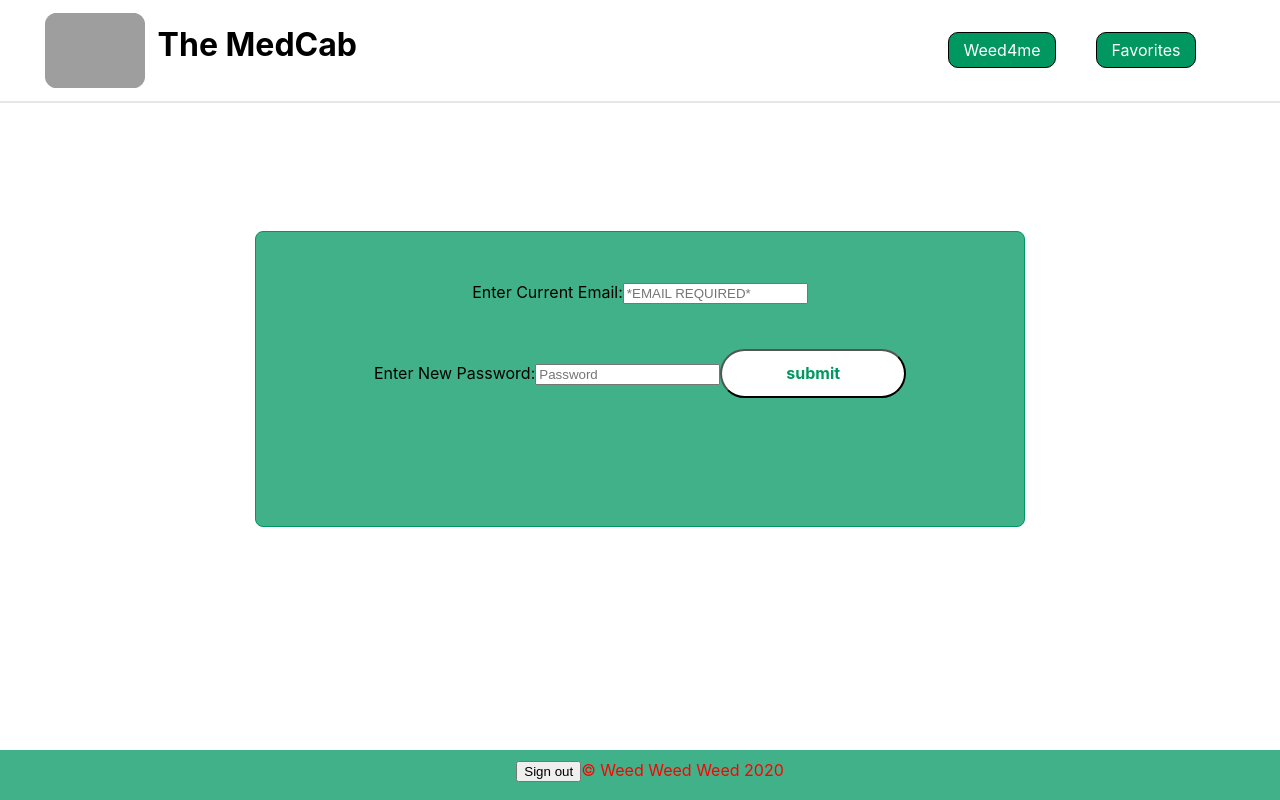
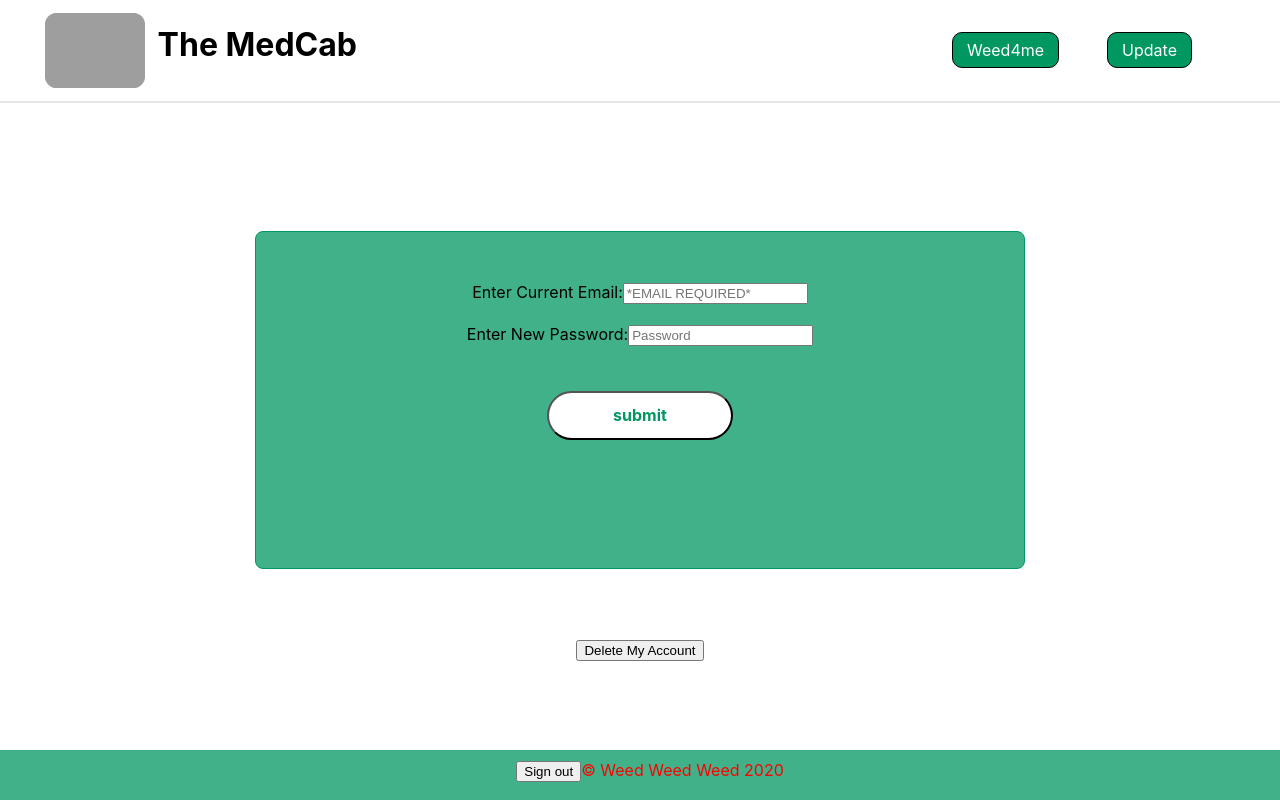
Before and after one commit to med-cab-bw-team/FE, a React (Create React App) app in the folder medcab-front-end/: page /update in a window 1280 px wide. Built offline with nearby package versions, Linux system fonts and the light colour scheme; sample sign-in values are in the browser's storage; grey boxes are pictures that could not be loaded.

Commit message:
started user delete func

```diff
--- a/medcab-front-end/src/components/HeaderAuth.js
+++ b/medcab-front-end/src/components/HeaderAuth.js
@@ -76,7 +76,7 @@ function HeaderAuth() {
 
           <NavRight>
            <a href="/weed4me"> Weed4me </a>
-           <a href="/favorites"> Favorites </a>
+           <a href="/update"> Update </a>
           </NavRight>
     </Nav>
   );
--- a/medcab-front-end/src/components/UpdateForm.js
+++ b/medcab-front-end/src/components/UpdateForm.js
@@ -3,6 +3,8 @@ import {useHistory} from "react-router";
 import styled from "styled-components";
 import HeaderAuth from './HeaderAuth';
 import {connect} from 'react-redux';
+import axios from 'axios'
+import {axiosWithAuth} from '../api/axiosWithAuth'
 
 import {userUpdateStart, userUpdate} from '../actions/actions';
 
@@ -50,10 +52,6 @@ const ButtonStyling = styled.button`
   transform: translate(0, -5px);
 `;
 
-
-
-
-
  const UpdateForm = (props) => {
     const history = useHistory();
     console.log(props);
@@ -77,12 +75,31 @@ const ButtonStyling = styled.button`
       history.push('/')
     },1500)
     }
+    const deleteSubmit = e =>{
+      const id = parseInt(localStorage.getItem('id'));
+      const username = localStorage.getItem('username');
+      const email = localStorage.getItem('email');
+      const state = localStorage.getItem('state');
+
+      axiosWithAuth()
+      .delete(`https://med-cab-bw.herokuapp.com/api/users/{$id}`, {})
+      .then((res) => {
+        console.log("Delete success", res)
+        setTimeout(()=>{
+      history.push('/')
+    },1500)
+
+      })
+      .catch((err) => {
+        console.log(err, "error at delete")
+        console.log(id)
+      })
+    }
 
     return(
         <div>
         <HeaderAuth/>
         <RecStyled>
-
             <form onSubmit={handleSubmit}>
             <label htmlFor="email">
                 Enter Current Email:
@@ -109,22 +126,22 @@ const ButtonStyling = styled.button`
                 onChange={handleChanges}
                 />
             </label>
+            <br></br>
+                <br></br>
 
 
                 <ButtonStyling type="submit" disabled="">
             submit {""}
           </ButtonStyling>
-
-
-
             </form>
         </RecStyled>
+        <br></br>
+                <br></br>
+                <div>
+                  <button onClick={deleteSubmit}> Delete My Account </button>
+                </div>
         </div>
-
-
     )
-
-
 }
 const mapStateToProps = (state) => {
   return {
```
